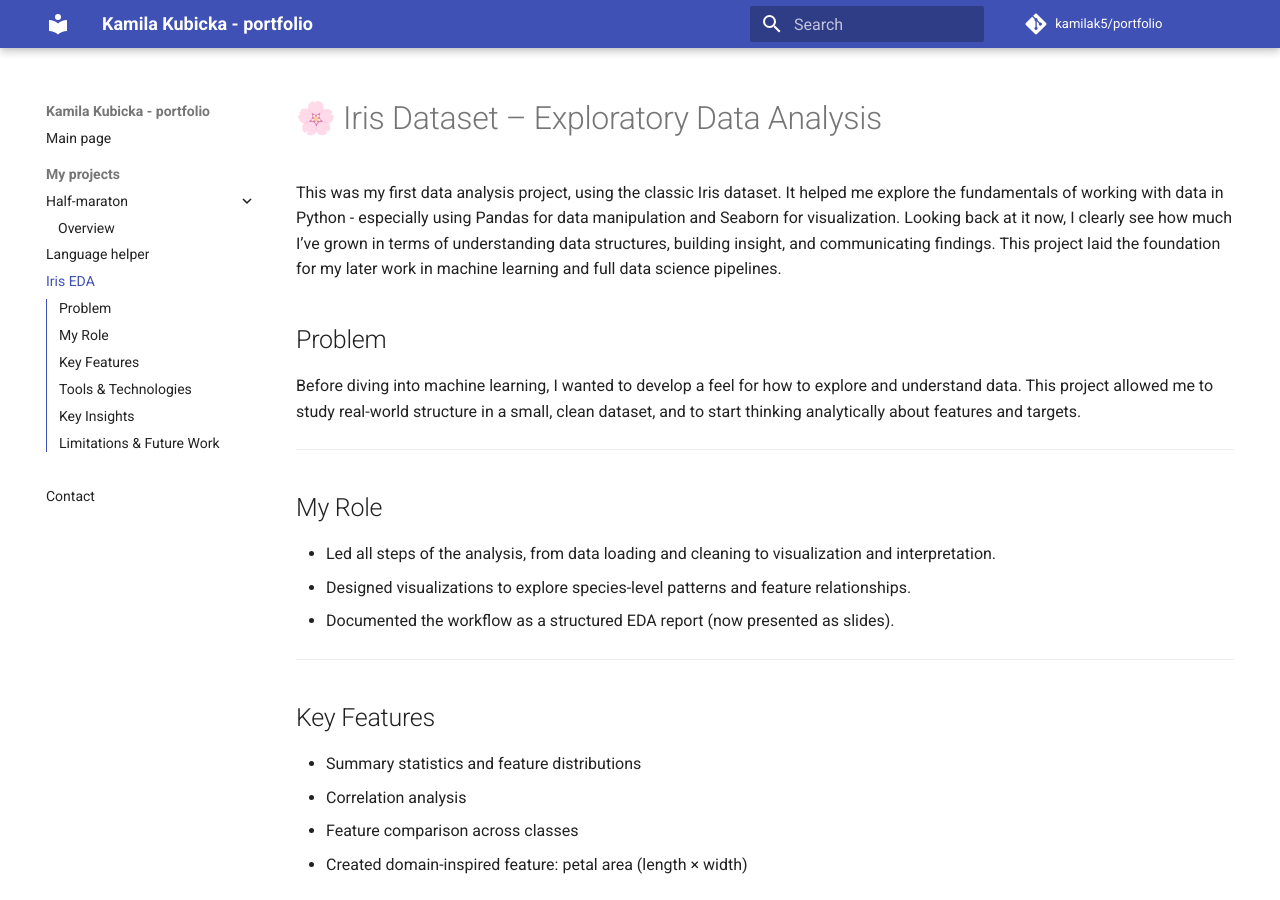
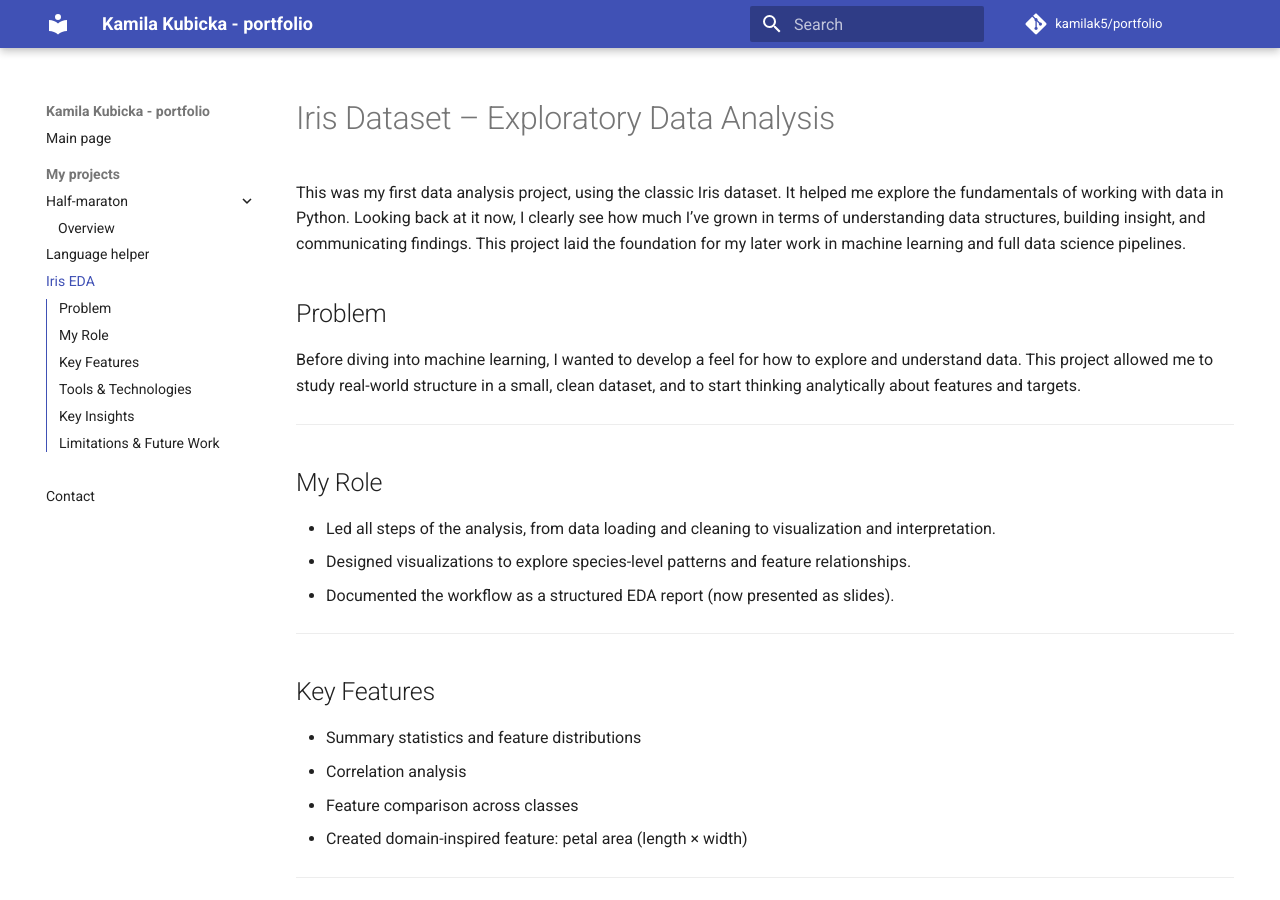
Before and after one commit to kamilak5/portfolio, an MkDocs documentation site: the page built from docs/iris_eda/index.md, in a window 1280 px wide and 900 px high. Built offline with MkDocs 1.6.1 and Material for MkDocs 9.7.7, drawn with Linux system fonts in a browser that asks for light colours; comment, search, counter and statistics services are not loaded.

Commit message:
content polish

```diff
--- a/docs/iris_eda/index.md
+++ b/docs/iris_eda/index.md
@@ -1,7 +1,7 @@
 
-# 🌸  Iris Dataset – Exploratory Data Analysis
+# Iris Dataset – Exploratory Data Analysis
 
-This was my first data analysis project, using the classic Iris dataset. It helped me explore the fundamentals of working with data in Python - especially using Pandas for data manipulation and Seaborn for visualization. Looking back at it now, I clearly see how much I’ve grown in terms of understanding data structures, building insight, and communicating findings. This project laid the foundation for my later work in machine learning and full data science pipelines.
+This was my first data analysis project, using the classic Iris dataset. It helped me explore the fundamentals of working with data in Python. Looking back at it now, I clearly see how much I’ve grown in terms of understanding data structures, building insight, and communicating findings. This project laid the foundation for my later work in machine learning and full data science pipelines.
 
 
 ## Problem
```
Also changed, not shown: docs/half-maraton/index-Copy1.md (+1 -1 lines), docs/language_helper/index.md (+3 -4 lines).
